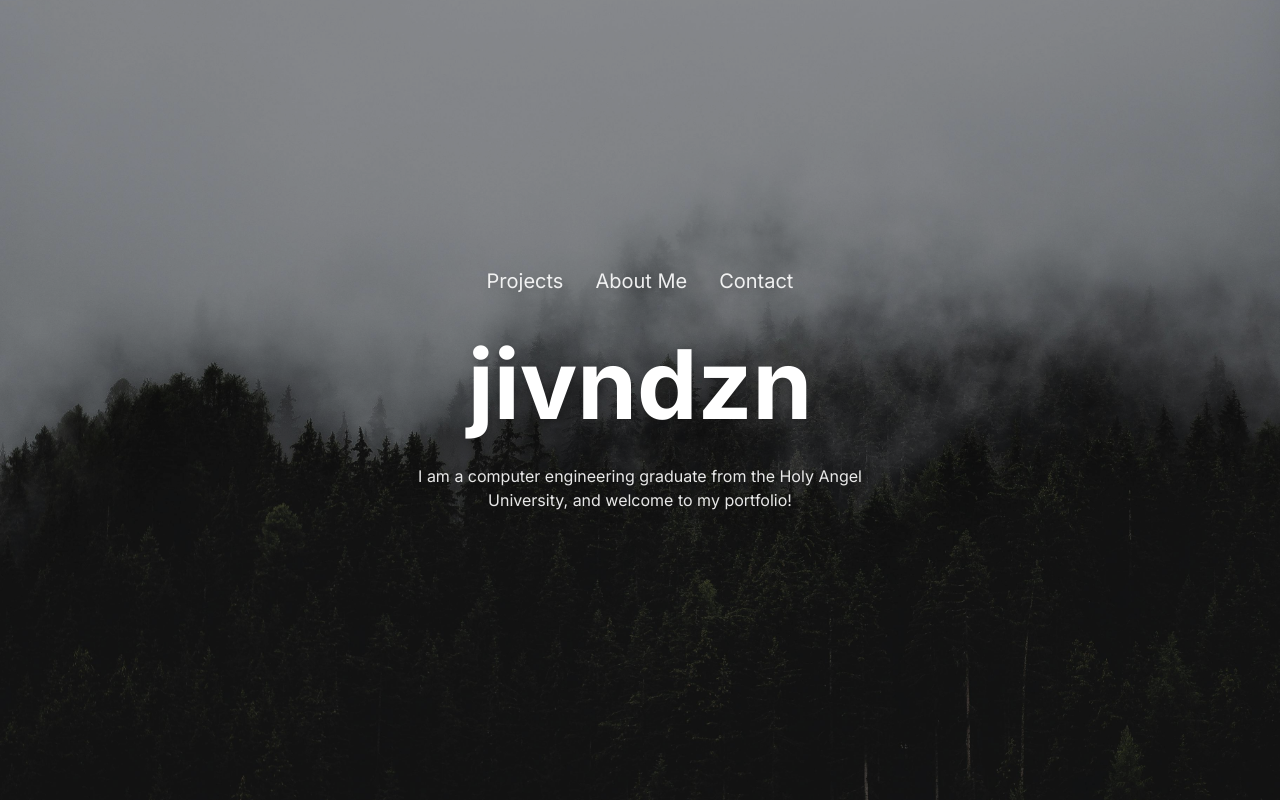
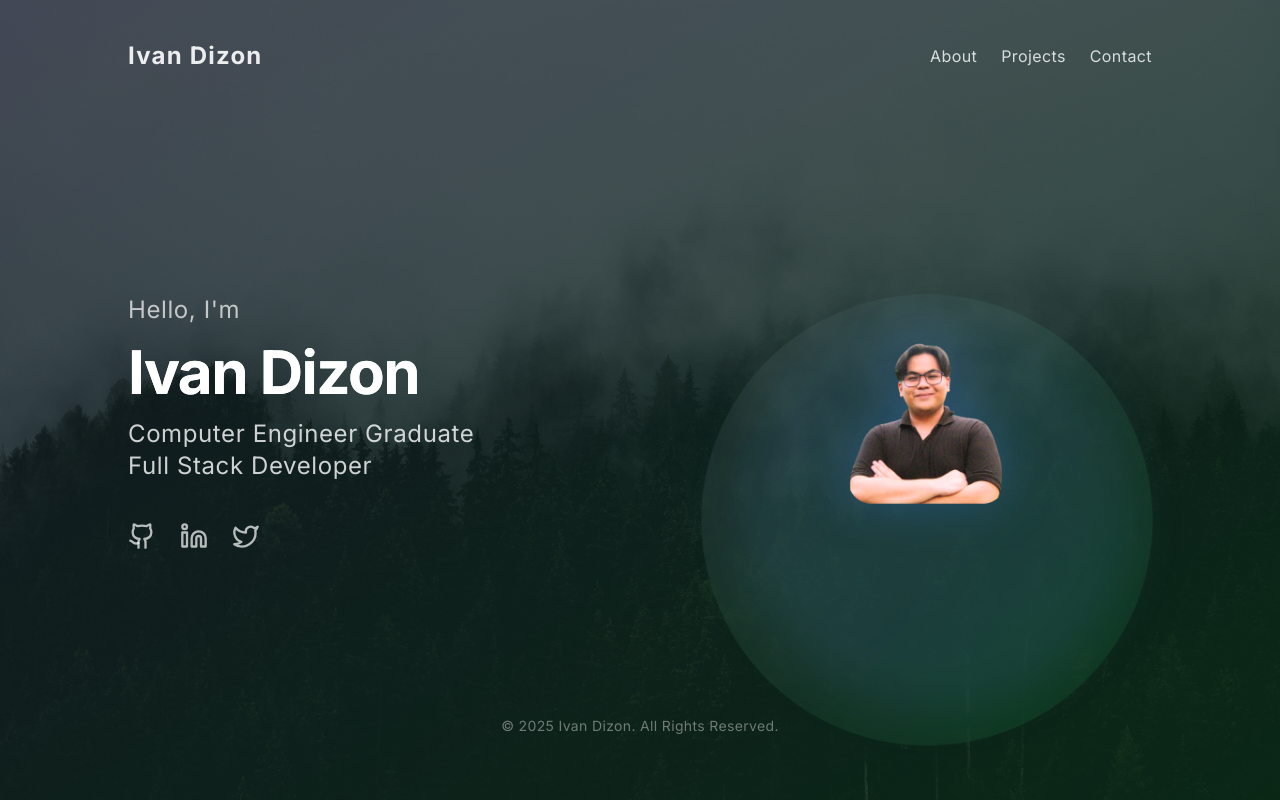
Before and after one commit to jivndzn/portfolio, a Next.js app: page / in a window 1280 px wide. Built offline with nearby package versions, Linux system fonts and the light colour scheme.

Commit message:
feat: Homepage

```diff
--- a/app/globals.css
+++ b/app/globals.css
@@ -7,7 +7,24 @@
 }
 
 body {
+  color: rgb(var(--foreground-rgb));
   overflow-x: hidden;
+}
+
+@keyframes pulse-slow {
+  0%,
+  100% {
+    opacity: 0.6;
+    transform: scale(1);
+  }
+  50% {
+    opacity: 0.8;
+    transform: scale(1.05);
+  }
+}
+
+.animate-pulse-slow {
+  animation: pulse-slow 6s cubic-bezier(0.4, 0, 0.6, 1) infinite;
 }
 
 @layer base {
--- a/app/page.tsx
+++ b/app/page.tsx
@@ -1,17 +1,13 @@
 "use client"
 
-import { motion, useScroll, useTransform } from "framer-motion"
+import { motion } from "framer-motion"
 import Link from "next/link"
 import Image from "next/image"
 import { useState, useEffect } from "react"
+import { Github, Linkedin, Twitter } from "lucide-react"
 
 export default function Home() {
-  const { scrollYProgress } = useScroll()
   const [isMounted, setIsMounted] = useState(false)
-
-  // Blur and brightness transformation based on scroll
-  const blurValue = useTransform(scrollYProgress, [0, 0.1], [0, 8])
-  const brightnessValue = useTransform(scrollYProgress, [0, 0.1], [0.7, 0.5])
 
   useEffect(() => {
     setIsMounted(true)
@@ -25,68 +21,139 @@ export default function Home() {
   }, [])
 
   return (
-    <main className="relative min-h-screen scroll-smooth">
-      {/* Fixed Background Image with Scroll Effects */}
-      <motion.div
-        className="fixed top-0 left-0 right-0 z-0 h-screen"
-        style={{
-          filter: `blur(${blurValue.get()}px) brightness(${brightnessValue.get()})`,
-        }}
-      >
+    <main className="relative min-h-screen overflow-hidden bg-gradient-to-br from-gray-900 to-green-950">
+      {/* Background Overlay */}
+      <div className="fixed inset-0 z-0">
         <Image
           src="/background.jpg"
           alt="Misty forest background"
           fill
-          className="object-cover object-center"
+          className="object-cover object-center opacity-30"
           priority
         />
-      </motion.div>
+      </div>
 
-      {/* Rest of the page content */}
-      <div className="relative z-10 flex flex-col items-center justify-center min-h-screen px-4">
+      {/* Content Container */}
+      <div className="relative z-10 flex flex-col min-h-screen px-6 md:px-16 py-10 max-w-6xl mx-auto">
+        {/* Navigation */}
         <motion.nav
           initial={{ opacity: 0, y: -20 }}
           animate={{ opacity: 1, y: 0 }}
-          transition={{ duration: 0.7, ease: "easeOut", delay: 0.2 }}
-          className="absolute top-1/3 left-0 right-0 flex justify-center space-x-4 sm:space-x-8 mb-12"
+          transition={{ duration: 0.6, ease: "easeOut" }}
+          className="flex justify-between items-center mb-20"
         >
+          <div className="text-2xl font-bold text-white/90 tracking-wider">Ivan Dizon</div>
+          <div className="flex space-x-6">
+            <Link
+              href="/aboutme"
+              className="text-white/80 hover:text-white text-base tracking-wide transition-all hover:scale-105 transform duration-300"
+            >
+              About
+            </Link>
             <Link
               href="/projects"
-            className="text-white/90 hover:text-white text-lg sm:text-xl transition-all hover:scale-110 transform duration-300 drop-shadow-lg"
+              className="text-white/80 hover:text-white text-base tracking-wide transition-all hover:scale-105 transform duration-300"
             >
               Projects
             </Link>
             <Link
-            href="/aboutme"
-            className="text-white/90 hover:text-white text-lg sm:text-xl transition-all hover:scale-110 transform duration-300 drop-shadow-lg"
-          >
-            About Me
-          </Link>
-          <Link
               href="/contact"
-            className="text-white/90 hover:text-white text-lg sm:text-xl transition-all hover:scale-110 transform duration-300 drop-shadow-lg"
+              className="text-white/80 hover:text-white text-base tracking-wide transition-all hover:scale-105 transform duration-300"
             >
               Contact
             </Link>
+          </div>
         </motion.nav>
 
-        <motion.h1
+        {/* Main Content */}
+        <div className="flex flex-col md:flex-row items-center justify-between flex-grow">
+          {/* Left Side - Text Content */}
+          <motion.div
+            initial={{ opacity: 0, x: -50 }}
+            animate={{ opacity: 1, x: 0 }}
+            transition={{ duration: 0.8, delay: 0.3, ease: "easeOut" }}
+            className="md:w-1/2 mb-10 md:mb-0 space-y-4"
+          >
+            <h2 className="text-xl md:text-2xl text-white/70 tracking-wide">Hello, I'm</h2>
+            <h1 className="text-5xl md:text-6xl font-bold text-white tracking-tight bg-clip-text bg-gradient-to-r from-white to-green-300">
+              Ivan Dizon
+            </h1>
+            <p className="text-xl md:text-2xl text-white/80 leading-relaxed tracking-wide">
+              Computer Engineer Graduate
+              <br />
+              Full Stack Developer
+            </p>
+
+            {/* Social Links */}
+            <div className="flex space-x-6 pt-6">
+              <Link
+                href="https://github.com/jivndzn"
+                target="_blank"
+                className="text-white/70 hover:text-white transition-all hover:scale-110"
+              >
+                <Github size={28} />
+              </Link>
+              <Link
+                href="https://linkedin.com/in/jivndzn"
+                target="_blank"
+                className="text-white/70 hover:text-white transition-all hover:scale-110"
+              >
+                <Linkedin size={28} />
+              </Link>
+              <Link
+                href="https://twitter.com/jivndzn"
+                target="_blank"
+                className="text-white/70 hover:text-white transition-all hover:scale-110"
+              >
+                <Twitter size={28} />
+              </Link>
+            </div>
+          </motion.div>
+
+          {/* Right Side - Enhanced Image with Circular Element */}
+          <motion.div
             initial={{ opacity: 0, scale: 0.9 }}
             animate={{ opacity: 1, scale: 1 }}
-          transition={{ duration: 0.8, ease: "easeOut", delay: 0.5 }}
-          className="text-5xl sm:text-6xl md:text-8xl font-bold text-white text-center mt-12 drop-shadow-lg"
+            transition={{ duration: 0.8, delay: 0.5, ease: "easeOut" }}
+            className="relative md:w-1/2 flex justify-center md:justify-end"
           >
-          jivndzn
-        </motion.h1>
+            {/* Larger Circular Background with Gradient and Animation */}
+            <div
+              className="absolute right-0 w-72 h-72 md:w-[450px] md:h-[450px] rounded-full
+              bg-gradient-to-br from-gray-500/30 to-green-500/20 backdrop-blur-sm
+              animate-pulse-slow"
+            ></div>
 
-        <motion.p
-          initial={{ opacity: 0, y: 20 }}
-          animate={{ opacity: 1, y: 0 }}
-          transition={{ duration: 0.8, ease: "easeOut", delay: 0.8 }}
-          className="text-center max-w-md text-white/90 mt-8 drop-shadow-lg"
+            {/* Secondary Glow Effect */}
+            <div
+              className="absolute right-4 top-4 w-64 h-64 md:w-[400px] md:h-[400px] rounded-full
+              bg-blue-400/10 blur-xl"
+            ></div>
+
+            {/* Profile Image - Larger and with Enhanced Styling */}
+            <div className="relative z-10 overflow-hidden">
+              <Image
+                src="/main.png"
+                alt="Ivan Dizon"
+                width={450}
+                height={500}
+                className="object-cover object-center transform hover:scale-105 transition-transform duration-500
+                  drop-shadow-[0_0_25px_rgba(59,130,246,0.3)]"
+                priority
+              />
+            </div>
+          </motion.div>
+        </div>
+
+        {/* Footer */}
+        <motion.div
+          initial={{ opacity: 0 }}
+          animate={{ opacity: 1 }}
+          transition={{ duration: 1, delay: 1 }}
+          className="mt-auto text-center text-white/40 text-sm py-6 tracking-wide"
         >
-          I am a computer engineering graduate from the Holy Angel University, and welcome to my portfolio!
-        </motion.p>
+          <p>© {new Date().getFullYear()} Ivan Dizon. All Rights Reserved.</p>
+        </motion.div>
       </div>
     </main>
   )
```
Also changed, not shown: public/main.png. Lines whose indentation alone changed are shown as unchanged.
